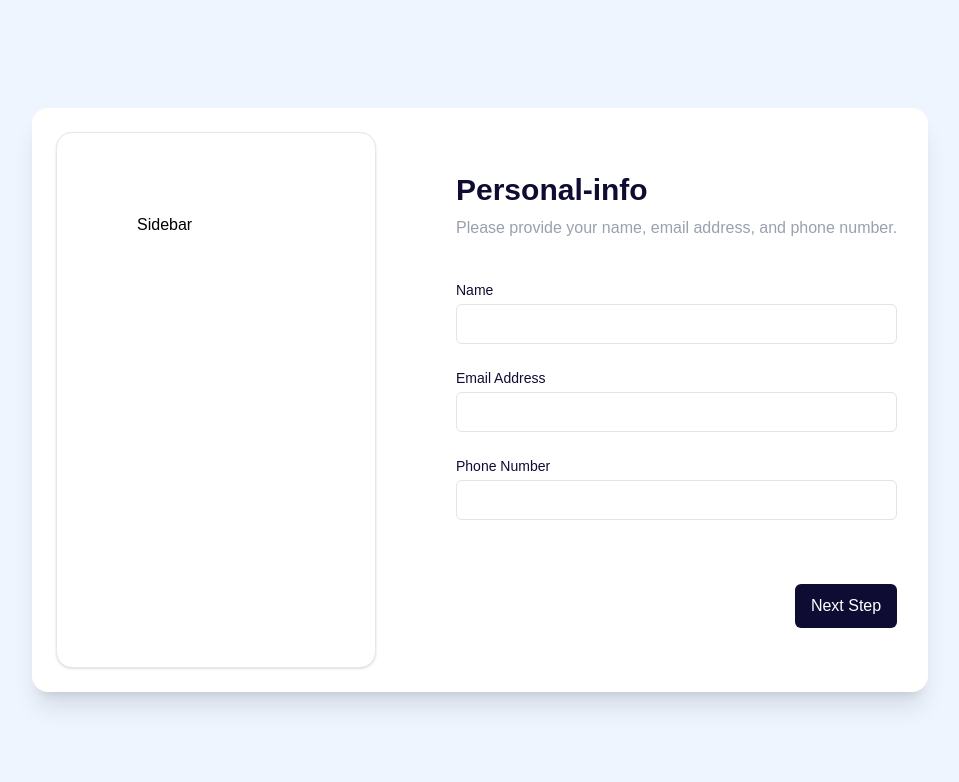
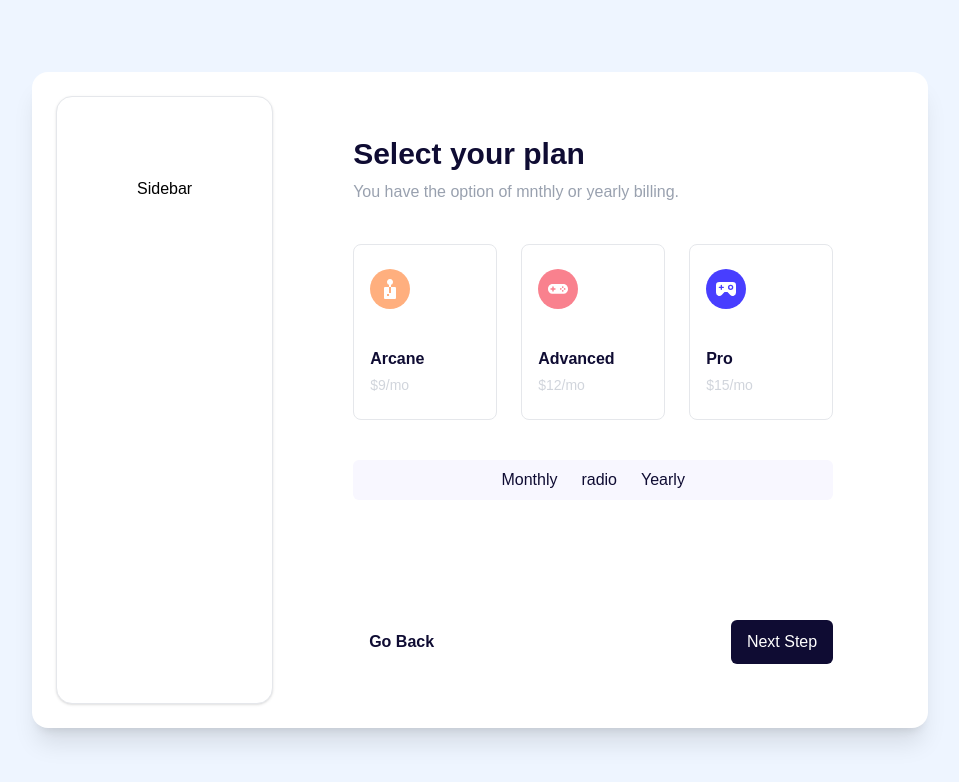
Before and after one commit to Giovane-Richard-Xavier/multi-step-form, a Next.js app: page / in a window 1280 px wide. Shown: the top 782 px of the page, without its empty margins (160-1119 px from the left). Built offline with nearby package versions, Linux system fonts and the light colour scheme.

Commit message:
feat: implements init select-plan

```diff
--- a/src/components/Select-plan/select-plan.tsx
+++ b/src/components/Select-plan/select-plan.tsx
@@ -1,7 +1,86 @@
-export const SelectPlan = () => {
+import { TFormData } from "@/types/form-data";
+import { Button } from "../ui/Button";
+import { RadioButton } from "../ui/Radiobutton";
+import { ChangeEvent } from "react";
+import { plans } from "@/types/select-plans";
+import { Card } from "../ui/card";
+
+type Props = {
+  formData: TFormData;
+  onPrev: () => void;
+  onNext: () => void;
+  onPlanChange: (plan: string) => void;
+  handleBillingChange: (billing: string) => void;
+};
+
+export const SelectPlan = ({
+  formData,
+  onPrev,
+  onNext,
+  onPlanChange,
+  handleBillingChange,
+}: Props) => {
   return (
-    <div>
-      <h1>Select-plan</h1>
+    <div className="flex flex-col items-start text-[#0f0c33] py-10 w-full">
+      <h1 className="text-3xl font-bold">Select your plan</h1>
+      <p className="text-gray-400 mb-10 mt-2">
+        You have the option of mnthly or yearly billing.
+      </p>
+
+      <section className="flex flex-col gap-10 max-w-xl">
+        <div className="flex gap-6 w-full">
+          {plans.map((plan) => (
+            <>
+              <button
+                key={plan.id}
+                type="button"
+                onClick={() => onPlanChange(plan.id)}
+                className={`flex flex-col border rounded-lg px-4 py-6 flex-1 cursor-pointer w-36 h-44 hover:border-[#0f0c33] ${
+                  formData.plan === plan.id
+                    ? "border-[#0f0c33] bg-[#f8f7ff]"
+                    : "border-gray-200 bg-white"
+                }`}
+              >
+                <div className="size-30">
+                  <img src={`/assets/images/${plan.icon}`} alt="" />
+                </div>
+
+                <div className="flex flex-col items-start gap-1">
+                  <span className="font-bold">{plan.name}</span>
+
+                  <span className="text-gray-300 text-sm">
+                    $
+                    {formData.billing === "yearly"
+                      ? plan.yearlyPrice
+                      : plan.montlyPrice}
+                    /{formData.billing === "yearly" ? "yr" : "mo"}
+                  </span>
+                </div>
+              </button>
+            </>
+          ))}
+        </div>
+
+        <div className="flex items-center justify-center gap-6 h-10 bg-[#f8f7ff] rounded-md">
+          <span>Monthly</span>
+          <button>radio</button>
+          <span>Yearly</span>
+        </div>
+
+        <div className="flex-1 flex items-center justify-between mt-20 w-full">
+          <Button
+            variant="ghost"
+            size="md"
+            onClick={onPrev}
+            className="font-bold"
+          >
+            Go Back
+          </Button>
+          <Button size="md" className="bg-[#0f0c33]" onClick={onNext}>
+            Next Step
+          </Button>
+        </div>
+      </section>
     </div>
   );
 };
--- a/src/components/mult-step/index.tsx
+++ b/src/components/mult-step/index.tsx
@@ -9,7 +9,7 @@ import { TError, TFormData } from "@/types/form-data";
 import { Card } from "../ui/card";
 
 export const MultStep = () => {
-  const [currentStep, setCurrentStep] = useState(1);
+  const [currentStep, setCurrentStep] = useState(2);
   const TOTAL_STEPS = 4;
 
   const [formData, setFormData] = useState<TFormData>({
@@ -41,6 +41,20 @@ export const MultStep = () => {
     }));
   };
 
+  const handlePlanChange = (plan: string) => {
+    setFormData((prev) => ({
+      ...prev,
+      plan,
+    }));
+  };
+
+  const handleBillingChange = (billing: string) => {
+    setFormData((prev) => ({
+      ...prev,
+      billing,
+    }));
+  };
+
   const validatePersonalInfo = () => {
     // descobrir quais campos estão inválidos
     const newErros = {
@@ -69,10 +83,20 @@ export const MultStep = () => {
   };
 
   const nextStep = () => {
-    const isValid = validatePersonalInfo();
+    if (currentStep === 1) {
+      const isValid = validatePersonalInfo();
 
-    if (isValid && currentStep < TOTAL_STEPS) {
+      if (!isValid) return;
+    }
+
+    if (currentStep < TOTAL_STEPS) {
       setCurrentStep((current) => current + 1);
+    }
+  };
+
+  const previousStep = () => {
+    if (currentStep > 0) {
+      setCurrentStep((current) => current - 1);
     }
   };
 
@@ -90,7 +114,15 @@ export const MultStep = () => {
           />
         )}
 
-        {currentStep === 2 && <SelectPlan />}
+        {currentStep === 2 && (
+          <SelectPlan
+            formData={formData}
+            onPlanChange={handlePlanChange}
+            handleBillingChange={handleBillingChange}
+            onPrev={previousStep}
+            onNext={nextStep}
+          />
+        )}
         {currentStep === 3 && <AddOns />}
         {currentStep === 4 && <Summary />}
       </Card>
--- /dev/null
+++ b/src/types/select-plans.ts
@@ -0,0 +1,23 @@
+export const plans = [
+  {
+    id: "arcade",
+    name: "Arcane",
+    montlyPrice: 9,
+    yearlyPrice: 90,
+    icon: "icon-arcade.svg",
+  },
+  {
+    id: "advanced",
+    name: "Advanced",
+    montlyPrice: 12,
+    yearlyPrice: 120,
+    icon: "icon-advanced.svg",
+  },
+  {
+    id: "pro",
+    name: "Pro",
+    montlyPrice: 15,
+    yearlyPrice: 150,
+    icon: "icon-pro.svg",
+  },
+];
```
